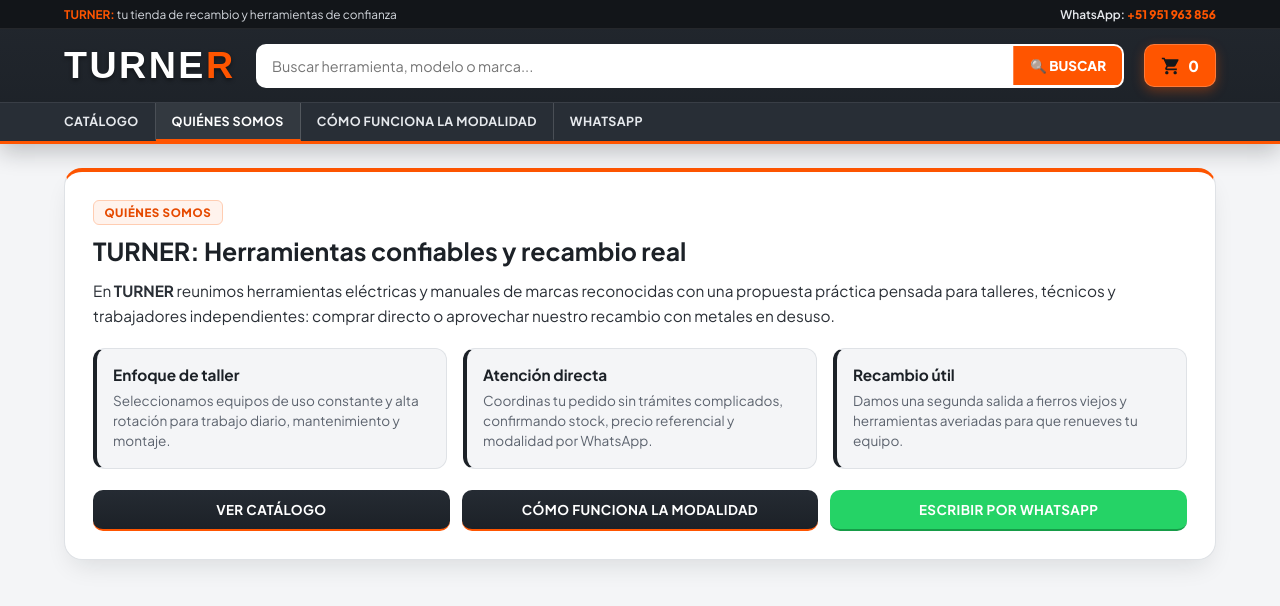
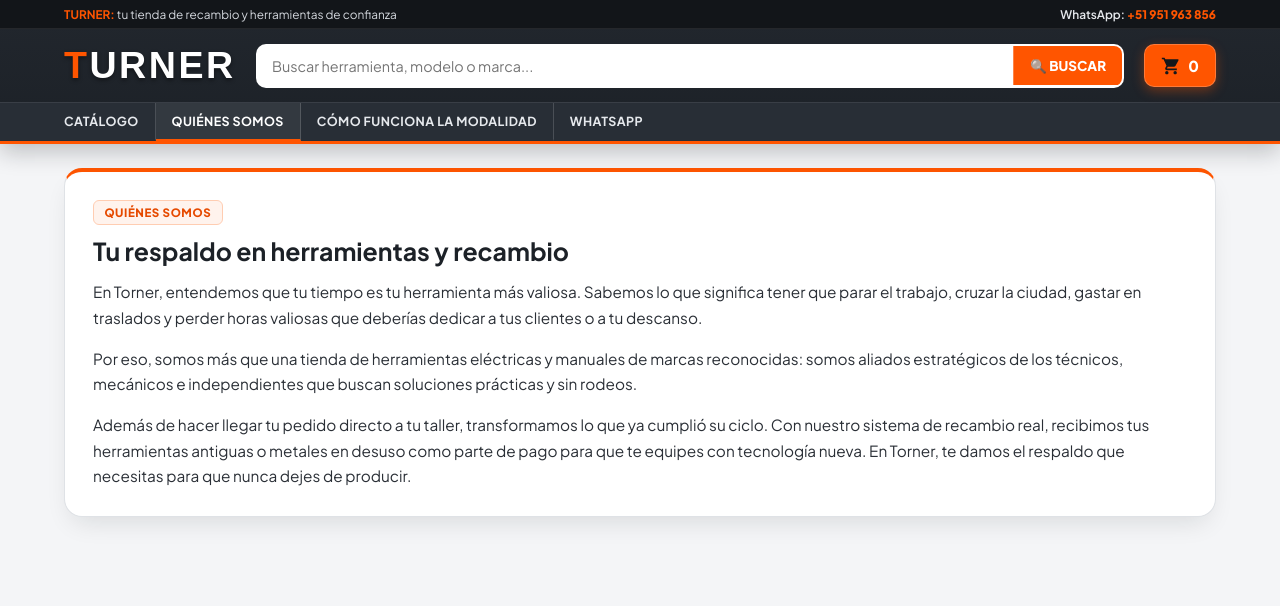
Before and after one commit to stylegoos78-commits/catalogo-tienda, a plain HTML site: page index.html in a window 1280 px wide. Both pictures are taken after a click on the button "QUIÉNES SOMOS". Drawn offline with Linux system fonts and the light colour scheme; a web font is replaced by a local one.

Commit message:
Update index.html

```diff
--- a/index.html
+++ b/index.html
@@ -570,9 +570,13 @@
 
     .info-lead {
       font-size: 0.96rem;
-      line-height: 1.6;
+      line-height: 1.65;
       color: var(--text);
-      margin-bottom: 1.25rem;
+      margin-bottom: 1rem;
+    }
+
+    .info-lead:last-child {
+      margin-bottom: 0;
     }
 
     .info-cards {
@@ -1026,7 +1030,7 @@
 
     <div class="header-main">
       <div class="brand-box">
-        <h1 class="brand-title">TURNE<span>R</span></h1>
+        <h1 class="brand-title"><span>T</span>URNER</h1>
       </div>
 
       <div class="header-search">
@@ -1055,29 +1059,16 @@
   <div class="container">
     <section id="vistaQuienesSomos" class="info-section" aria-label="Quiénes somos">
       <span class="info-kicker">QUIÉNES SOMOS</span>
-      <h2>TURNER: Herramientas confiables y recambio real</h2>
+      <h2>Tu respaldo en herramientas y recambio</h2>
       <p class="info-lead">
-        En <strong>TURNER</strong> reunimos herramientas eléctricas y manuales de marcas reconocidas con una propuesta práctica pensada para talleres, técnicos y trabajadores independientes: comprar directo o aprovechar nuestro recambio con metales en desuso.
+        En Torner, entendemos que tu tiempo es tu herramienta más valiosa. Sabemos lo que significa tener que parar el trabajo, cruzar la ciudad, gastar en traslados y perder horas valiosas que deberías dedicar a tus clientes o a tu descanso.
       </p>
-      <div class="info-cards">
-        <div class="info-box">
-          <h3>Enfoque de taller</h3>
-          <p>Seleccionamos equipos de uso constante y alta rotación para trabajo diario, mantenimiento y montaje.</p>
-        </div>
-        <div class="info-box">
-          <h3>Atención directa</h3>
-          <p>Coordinas tu pedido sin trámites complicados, confirmando stock, precio referencial y modalidad por WhatsApp.</p>
-        </div>
-        <div class="info-box">
-          <h3>Recambio útil</h3>
-          <p>Damos una segunda salida a fierros viejos y herramientas averiadas para que renueves tu equipo.</p>
-        </div>
-      </div>
-      <div class="info-actions">
-        <button type="button" class="btn btn-cart" onclick="cambiarVista('catalogo')">VER CATÁLOGO</button>
-        <button type="button" class="btn btn-cart" onclick="cambiarVista('modalidad')">CÓMO FUNCIONA LA MODALIDAD</button>
-        <a href="https://wa.me/51951963856" target="_blank" rel="noopener" class="btn btn-wa">ESCRIBIR POR WHATSAPP</a>
-      </div>
+      <p class="info-lead">
+        Por eso, somos más que una tienda de herramientas eléctricas y manuales de marcas reconocidas: somos aliados estratégicos de los técnicos, mecánicos e independientes que buscan soluciones prácticas y sin rodeos.
+      </p>
+      <p class="info-lead">
+        Además de hacer llegar tu pedido directo a tu taller, transformamos lo que ya cumplió su ciclo. Con nuestro sistema de recambio real, recibimos tus herramientas antiguas o metales en desuso como parte de pago para que te equipes con tecnología nueva. En Torner, te damos el respaldo que necesitas para que nunca dejes de producir.
+      </p>
     </section>
 
     <section id="vistaModalidad" class="info-section" aria-label="Cómo funciona la modalidad">
```
